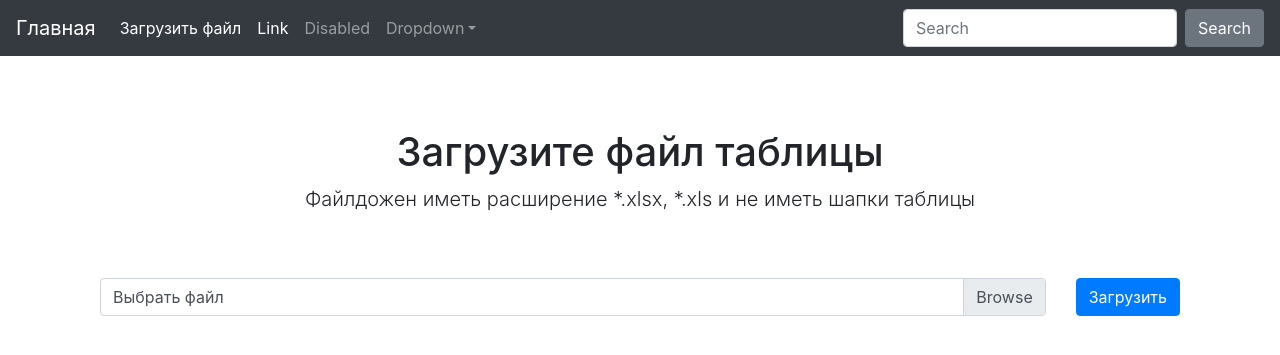
After one commit to RGBsrs/online_list_cheker, a Flask app: page /upload in a window 1280 px wide. The commit adds this page. Shown: the top 355 px of the page. Run offline with Flask 2, Linux system fonts and the light colour scheme; some libraries are stand-ins or nearby versions.

Commit message:
db fixes

```diff
--- a/server/app.py
+++ b/server/app.py
@@ -1,17 +1,25 @@
 import os
 from flask import Flask, flash, request, redirect, url_for, render_template
 from werkzeug.utils import secure_filename
+from .converter import convert_to_db
+from .db import init_db, db_session
+from .models import Ward
 
-ALLOWED_EXTENSIONS = {'xlsx', 'xls', 'jpg'}
+ALLOWED_EXTENSIONS = {'xlsx', 'xls'}
 
 app = Flask(__name__)
 app.config['UPLOAD_FOLDER'] = 'uploads'
-
+app.secret_key = "super secret key"
+init_db()
 
 def allowed_file(filename):
     return '.' in filename and filename.rsplit('.', 1)[1].lower() in ALLOWED_EXTENSIONS
 
 @app.route('/', methods=['GET', 'POST'])
+def home():
+    return render_template('base.html')
+
+@app.route('/upload', methods=['GET', 'POST'])
 def upload_file():
     if request.method == 'POST':
         # check if the post request has the file part
@@ -27,16 +35,11 @@ def upload_file():
         if file and allowed_file(file.filename):
             filename = secure_filename(file.filename)
             file.save(os.path.join(app.config['UPLOAD_FOLDER'], filename))
+            table = convert_to_db(filename)
+            for table1 in table:
+                w = Ward(table1[0],table1[1],table1[2])
+                db_session.add(w)
+            db_session.commit()
+            db_session.remove()
             return redirect('/')
-    return render_template('base.html')
-
-
-    '''
-    <!doctype html>
-    <title>Upload new File</title>
-    <h1>Upload new File</h1>
-    <form method=post enctype=multipart/form-data>
-      <input type=file name=file>
-      <input type=submit value=Upload>
-    </form>
-    '''
+    return render_template('upload.html')
--- a/server/templates/base.html
+++ b/server/templates/base.html
@@ -36,7 +36,7 @@
 
 <body>
     <nav class="navbar navbar-expand-md navbar-dark bg-dark fixed-top">
-        <a class="navbar-brand" href="#">Navbar</a>
+        <a class="navbar-brand" href="/">Главная</a>
         <button class="navbar-toggler" type="button" data-toggle="collapse" data-target="#navbarsExampleDefault"
             aria-controls="navbarsExampleDefault" aria-expanded="false" aria-label="Toggle navigation">
             <span class="navbar-toggler-icon"></span>
@@ -45,9 +45,9 @@
         <div class="collapse navbar-collapse" id="navbarsExampleDefault">
             <ul class="navbar-nav mr-auto">
                 <li class="nav-item active">
-                    <a class="nav-link" href="#">Home <span class="sr-only">(current)</span></a>
+                    <a class="nav-link" href="/upload">Загрузить файл <span class="sr-only">(current)</span></a>
                 </li>
-                <li class="nav-item">
+                <li class="nav-item active">
                     <a class="nav-link" href="#">Link</a>
                 </li>
                 <li class="nav-item">
@@ -71,13 +71,9 @@
     </nav>
 
     <main role="main" class="container">
+    {% block content%}
 
-        <div class="starter-template">
-            <h1>Bootstrap starter template</h1>
-            <p class="lead">Use this document as a way to quickly start any new project.<br> All you get is this text
-                and a mostly barebones HTML document.</p>
-        </div>
-
+    {% endblock %}
     </main><!-- /.container -->
     <script src="https://code.jquery.com/jquery-3.5.1.slim.min.js"
         integrity="sha384-DfXdz2htPH0lsSSs5nCTpuj/zy4C+OGpamoFVy38MVBnE+IbbVYUew+OrCXaRkfj" crossorigin="anonymous">
--- /dev/null
+++ b/server/templates/upload.html
@@ -0,0 +1,25 @@
+{% extends 'base.html' %}
+
+{% block content %}
+<div class="starter-template">
+    <h1>Загрузите файл таблицы</h1>
+    <p class="lead">Файлдожен иметь расширение *.xlsx, *.xls и не иметь шапки таблицы</p>
+</div>
+<div class="container">
+    <form method="post" enctype="multipart/form-data">
+        <div class="row">
+            <div class="col">
+                <div class="form-group">
+                    <div class="custom-file">
+                        <input type="file" class="custom-file-input" id="inputGroupFile04">
+                        <label class="custom-file-label" for="inputGroupFile04">Выбрать файл</label>
+                    </div>
+                </div>
+            </div>
+            <div class="col-md-auto">
+                <button class="btn btn-primary mb-2" type="submit">Загрузить</button>
+            </div>
+        </div>
+    </form>
+</div>
+{% endblock content %}
```
Also changed, not shown: server/converter.py (added, +11 -0 lines), server/db.py (+14 -20 lines), server/models.py (added, +21 -0 lines), server/services/__init__.py (added), server/test.db (added), test.db (deleted), 3 other files.
